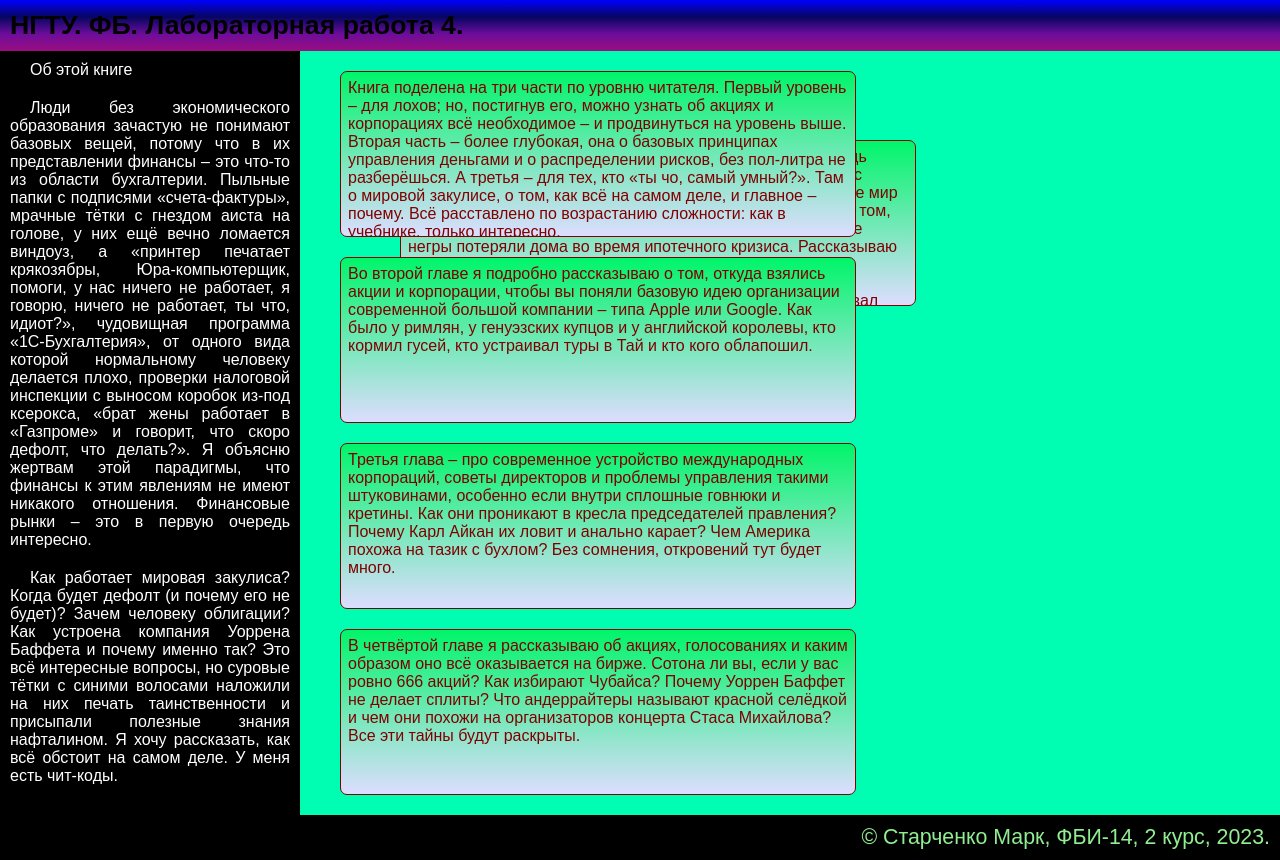
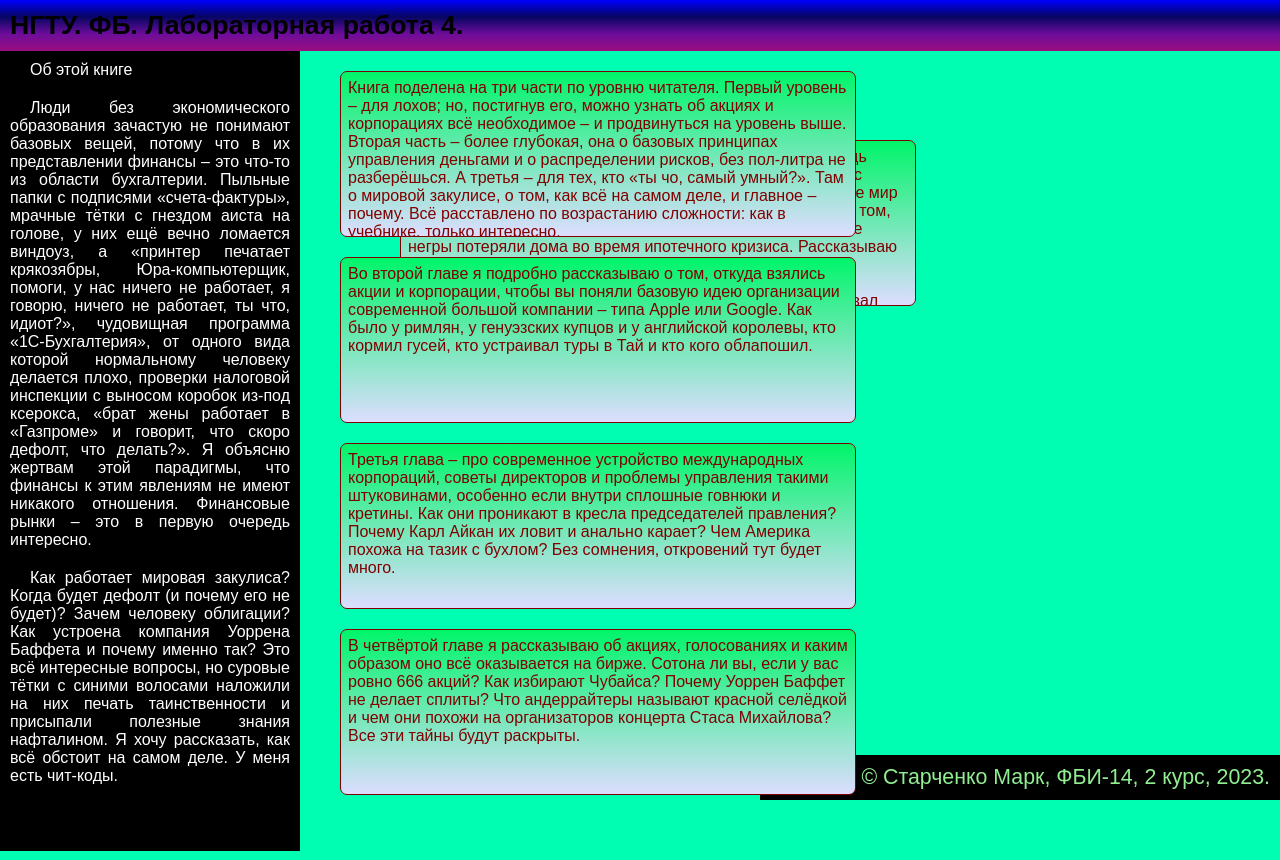
Before and after one commit to Marrrik/web-programming-labs, a plain HTML site: page laba4.html in a window 1280 px wide. Drawn offline with Linux system fonts and the light colour scheme.

Commit message:
подвал

```diff
--- a/laba4.html
+++ b/laba4.html
@@ -53,6 +53,13 @@
         }
         main {
             margin-left: 320px;
+        }
+
+        footer {
+            bottom: 0;
+            position: fixed;
+            right: 0;
+            width: 500px;
         }
     </style>
 </head>
```
